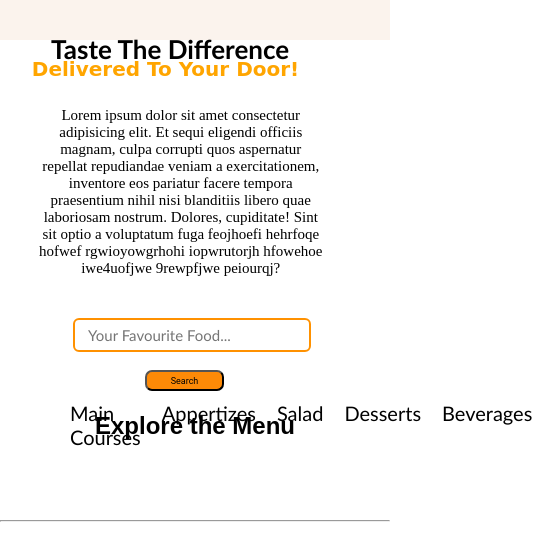
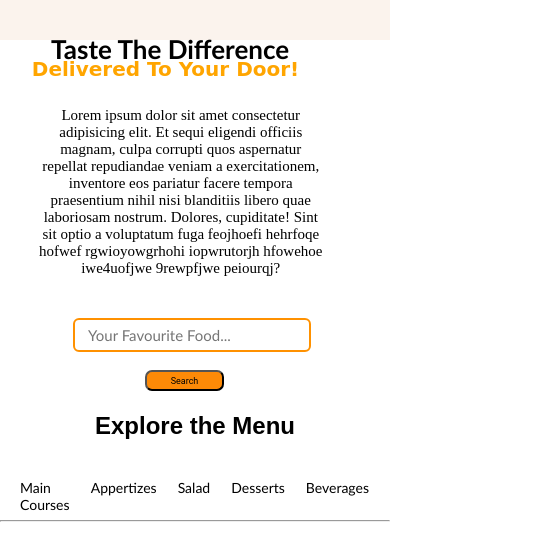
Before and after one commit to Muaviyah21/Heavenly-Bites, a plain HTML site: page index.html in a window 390 px wide. Shown: the part 129-672 px from the top of the page, 553 px wide, since content can reach past the window. Drawn offline with Linux system fonts and the light colour scheme; a web font is replaced by a local one.

Commit message:
Update phone.css

```diff
--- a/phone.css
+++ b/phone.css
@@ -168,12 +168,12 @@
         margin-top: 52%;
     }
 
-    .Menu-list ul {
+    .menu-list ul {
         margin-top: 20%;
         margin-left: -50px;
     }
 
-    .Menu-list ul li {
+    .menu-list ul li {
         font-size: 14px;
     }
 
```
